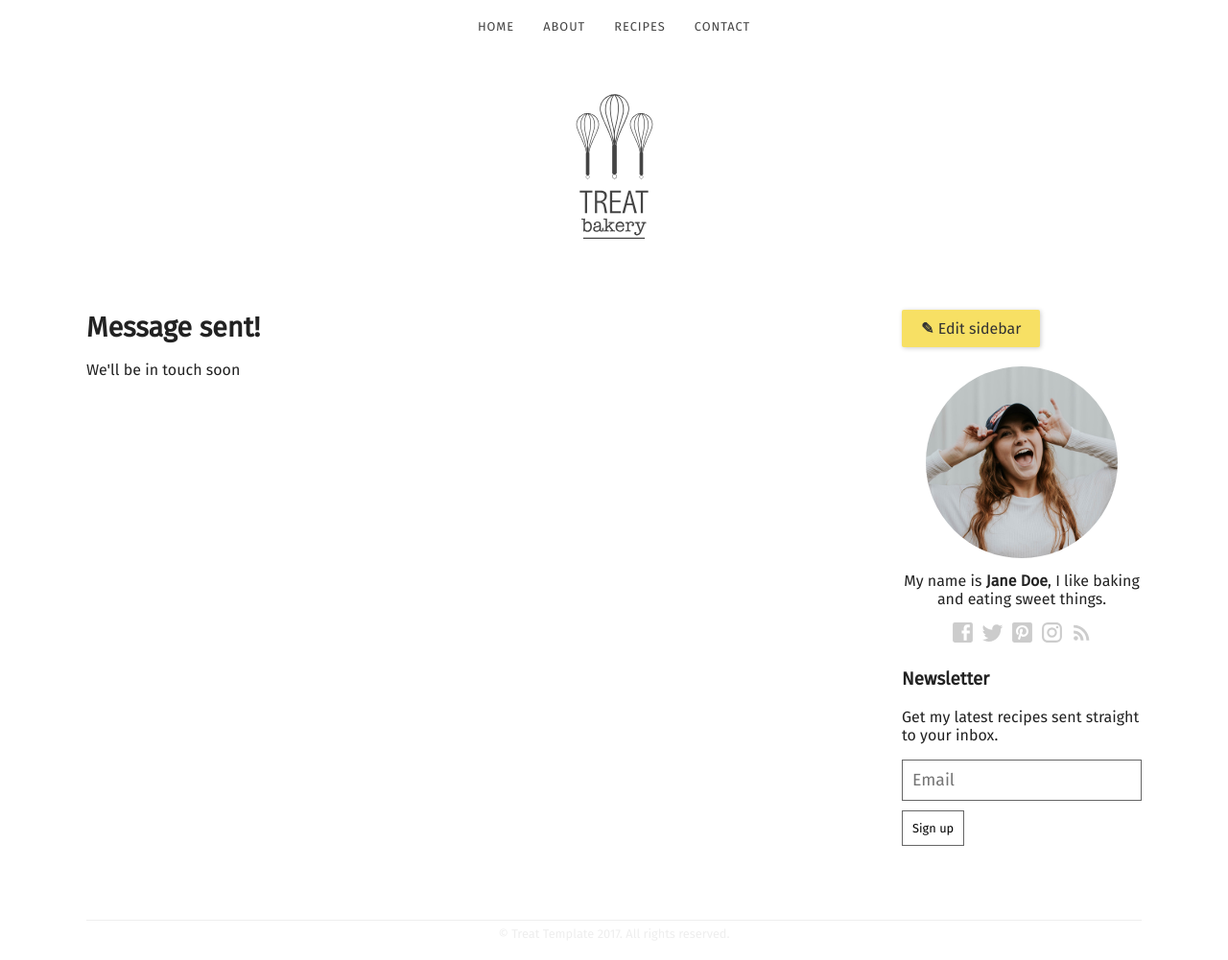
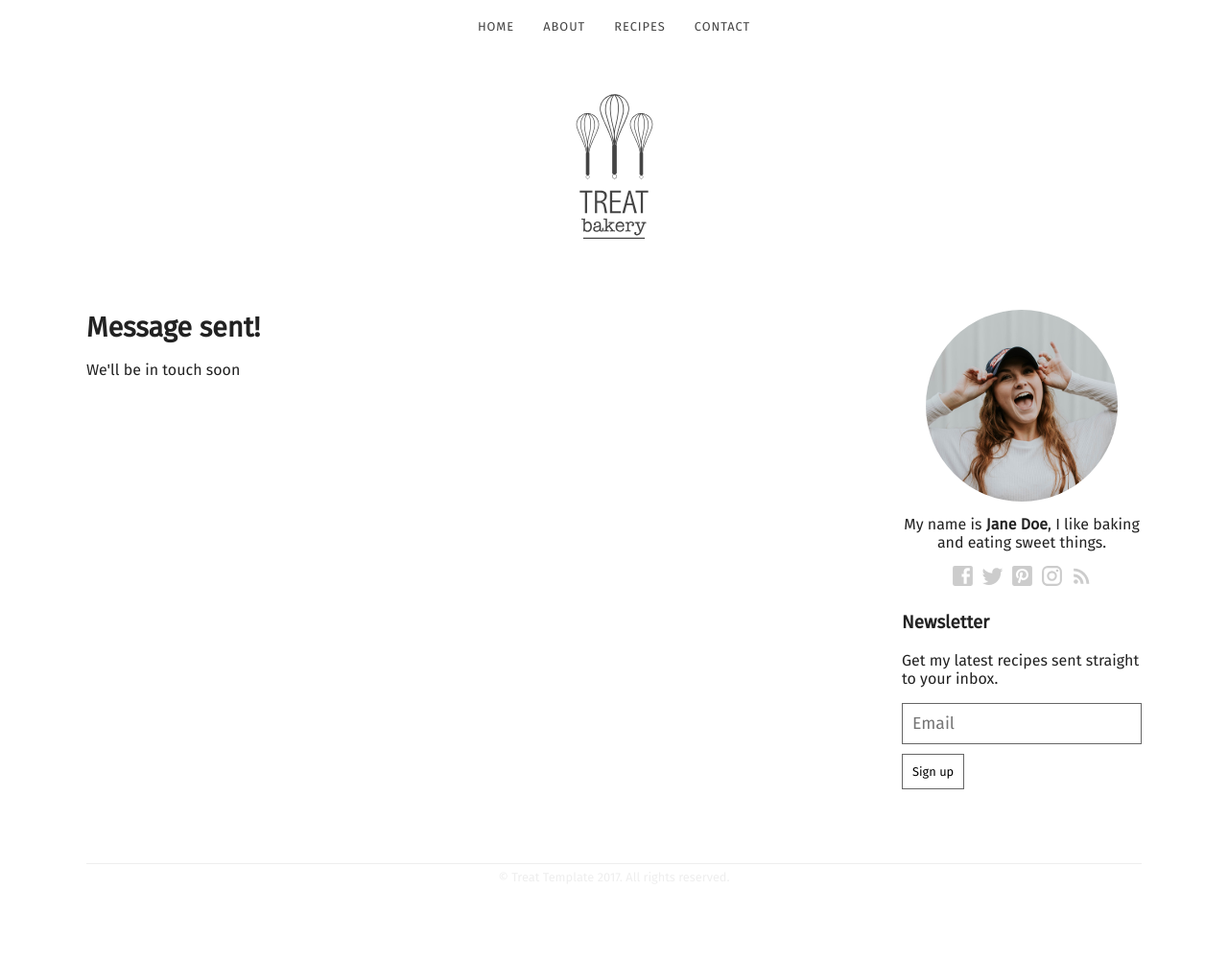
Before and after one commit to CloudCannon/treat-jekyll-template, a Jekyll site: the page built from contact-success.html, in a window 1280 px wide and 1001 px high. Shown: the whole window at 96% size. Built offline with Jekyll 4.4.1, drawn with Linux system fonts in a browser that asks for light colours; some web fonts are replaced.

Commit message:
fixed editable sidebar

```diff
--- a/_sass/cloudcannon.scss
+++ b/_sass/cloudcannon.scss
@@ -25,7 +25,7 @@
 	display: inline;
 }
 
-.sidebar .editor-link {
+.cms-editor-active .sidebar .editor-link {
 	display: inline-block;
 	margin: 0 auto 20px auto;
 	padding: 10px 20px;
```
